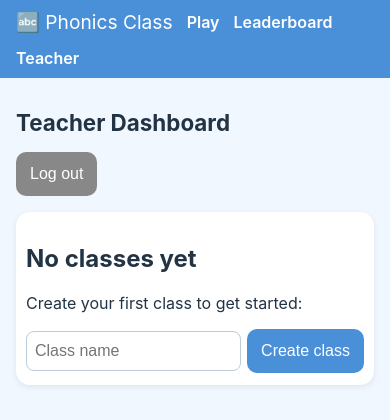
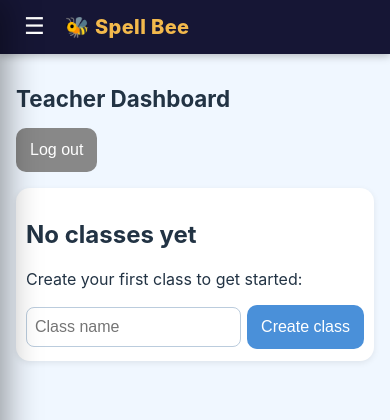
Before and after one commit to vgk4rwrzrg-ui/Phonic-class, a Django app: page /teacher/ in a window 390 px wide. Shown: the top 420 px of the page. Run offline with Django 5.2, Linux system fonts and the light colour scheme; the visitor is signed in with stand-in values (Sample User, id 1); data that the repository does not hold is empty; parts of the project's set-up code (start-up, migrations or seed data) failed here and were passed over.

Commit message:
Nav: replace flat header with Spell Bee title + hamburger slide-out drawer site-wide

```diff
--- a/game/templates/game/base.html
+++ b/game/templates/game/base.html
@@ -3,15 +3,133 @@
 <head>
 <meta charset="utf-8">
 <meta name="viewport" content="{% block viewport %}width=device-width, initial-scale=1{% endblock %}">
-<title>{% block title %}Phonics Class{% endblock %}</title>
+<title>{% block title %}Spell Bee{% endblock %}</title>
 <style>
   * { box-sizing: border-box; }
   body { font-family: -apple-system, "Segoe UI", sans-serif; margin: 0;
          background: #f0f7ff; color: #234; }
-  header { background: #4a90d9; color: #fff; padding: 10px 16px;
-           display: flex; align-items: center; gap: 14px; flex-wrap: wrap; }
-  header a { color: #fff; text-decoration: none; font-weight: 600; }
-  header .brand { font-size: 1.2em; }
+
+  /* ── Top nav bar ── */
+  .sb-header {
+    background: oklch(22% 0.06 280);
+    color: #fff;
+    display: flex;
+    align-items: center;
+    gap: 12px;
+    padding: 0 16px;
+    height: 54px;
+    position: sticky;
+    top: 0;
+    z-index: 100;
+    box-shadow: 0 2px 8px rgba(0,0,0,.25);
+  }
+  .sb-hamburger {
+    background: none;
+    border: none;
+    color: #fff;
+    font-size: 1.45rem;
+    cursor: pointer;
+    padding: 6px 8px;
+    border-radius: 8px;
+    line-height: 1;
+    flex-shrink: 0;
+    transition: background .15s;
+  }
+  .sb-hamburger:hover { background: rgba(255,255,255,.12); }
+  .sb-hamburger:focus-visible { outline: 2px solid oklch(72% 0.15 80); outline-offset: 2px; }
+  .sb-brand {
+    font-size: 1.25rem;
+    font-weight: 800;
+    letter-spacing: .02em;
+    color: oklch(82% 0.14 80);
+    text-decoration: none;
+    flex: 1;
+  }
+
+  /* ── Drawer overlay ── */
+  .sb-overlay {
+    display: none;
+    position: fixed;
+    inset: 0;
+    z-index: 198;
+    background: rgba(0,0,0,.45);
+    backdrop-filter: blur(2px);
+  }
+  .sb-overlay.open { display: block; }
+
+  /* ── Slide-out drawer ── */
+  .sb-drawer {
+    position: fixed;
+    top: 0; left: 0;
+    height: 100%;
+    width: 270px;
+    background: oklch(20% 0.07 280);
+    color: #fff;
+    transform: translateX(-100%);
+    transition: transform .28s cubic-bezier(.4,0,.2,1);
+    z-index: 199;
+    display: flex;
+    flex-direction: column;
+    box-shadow: 6px 0 32px rgba(0,0,0,.4);
+  }
+  .sb-drawer.open { transform: translateX(0); }
+
+  .sb-drawer-head {
+    display: flex;
+    align-items: center;
+    justify-content: space-between;
+    padding: 14px 18px 12px;
+    border-bottom: 1px solid rgba(255,255,255,.1);
+  }
+  .sb-drawer-title {
+    font-size: 1.15rem;
+    font-weight: 800;
+    color: oklch(82% 0.14 80);
+    letter-spacing: .03em;
+  }
+  .sb-close {
+    background: none;
+    border: none;
+    color: rgba(255,255,255,.7);
+    font-size: 1.4rem;
+    cursor: pointer;
+    padding: 4px 8px;
+    border-radius: 8px;
+    line-height: 1;
+    transition: color .15s, background .15s;
+  }
+  .sb-close:hover { color: #fff; background: rgba(255,255,255,.1); }
+  .sb-close:focus-visible { outline: 2px solid oklch(72% 0.15 80); outline-offset: 2px; }
+
+  .sb-nav {
+    flex: 1;
+    padding: 10px 10px;
+    display: flex;
+    flex-direction: column;
+    gap: 2px;
+    overflow-y: auto;
+  }
+  .sb-nav a {
+    display: flex;
+    align-items: center;
+    gap: 12px;
+    color: rgba(255,255,255,.85);
+    text-decoration: none;
+    font-size: 1rem;
+    font-weight: 600;
+    padding: 11px 14px;
+    border-radius: 10px;
+    transition: background .15s, color .15s;
+  }
+  .sb-nav a:hover { background: rgba(255,255,255,.1); color: #fff; }
+  .sb-nav a:focus-visible { outline: 2px solid oklch(72% 0.15 80); outline-offset: 2px; }
+  .sb-nav a .nav-icon { font-size: 1.2rem; width: 24px; text-align: center; flex-shrink: 0; }
+  .sb-nav .nav-divider {
+    height: 1px;
+    background: rgba(255,255,255,.08);
+    margin: 6px 4px;
+  }
+
   main { max-width: 760px; margin: 0 auto; padding: 16px; }
   .card { background: #fff; border-radius: 14px; padding: 16px;
           box-shadow: 0 2px 6px rgba(0,0,0,.08); margin-bottom: 16px; }
@@ -27,15 +145,89 @@
 {% block extra_head %}{% endblock %}
 </head>
 <body>
+
 {% block header %}
-<header>
-  <span class="brand">&#128292; Phonics Class</span>
-  <a href="{% url 'kids_root' %}">Play</a>
-  <a href="{% url 'leaderboard' %}">Leaderboard</a>
-  {% if user.is_authenticated %}<a href="{% url 'dashboard' %}">Teacher</a>{% endif %}
+<!-- Overlay -->
+<div class="sb-overlay" id="sbOverlay" aria-hidden="true"></div>
+
+<!-- Slide-out drawer -->
+<nav class="sb-drawer" id="sbDrawer" aria-label="Site navigation" aria-hidden="true">
+  <div class="sb-drawer-head">
+    <span class="sb-drawer-title">🐝 Spell Bee</span>
+    <button class="sb-close" id="sbClose" aria-label="Close menu">&times;</button>
+  </div>
+  <div class="sb-nav" role="list">
+    <a href="{% url 'kids_root' %}" role="listitem">
+      <span class="nav-icon">🏠</span> Home
+    </a>
+    <a href="{% url 'picker' %}" role="listitem">
+      <span class="nav-icon">🎮</span> Play
+    </a>
+    <a href="{% url 'leaderboard' %}" role="listitem">
+      <span class="nav-icon">🏆</span> Leaderboard
+    </a>
+    <a href="{% url 'pet_area' %}" role="listitem">
+      <span class="nav-icon">🥚</span> My Pets
+    </a>
+    <div class="nav-divider"></div>
+    {% if user.is_authenticated %}
+    <a href="{% url 'dashboard' %}" role="listitem">
+      <span class="nav-icon">📋</span> Teacher Dashboard
+    </a>
+    <a href="{% url 'logout' %}" role="listitem">
+      <span class="nav-icon">🚪</span> Log out
+    </a>
+    {% else %}
+    <a href="{% url 'login' %}" role="listitem">
+      <span class="nav-icon">🔑</span> Teacher Login
+    </a>
+    {% endif %}
+  </div>
+</nav>
+
+<!-- Sticky header bar -->
+<header class="sb-header">
+  <button class="sb-hamburger" id="sbMenuBtn" aria-label="Open menu"
+          aria-controls="sbDrawer" aria-expanded="false">&#9776;</button>
+  <a href="{% url 'kids_root' %}" class="sb-brand">🐝 Spell Bee</a>
+  {% block header_extra %}{% endblock %}
 </header>
 {% endblock %}
+
 <main>{% block content %}{% endblock %}</main>
+
 {% block extra_script %}{% endblock %}
+
+<script>
+(function () {
+  var btn     = document.getElementById('sbMenuBtn');
+  var drawer  = document.getElementById('sbDrawer');
+  var overlay = document.getElementById('sbOverlay');
+  var close   = document.getElementById('sbClose');
+  if (!btn || !drawer) return;
+
+  function openDrawer() {
+    drawer.classList.add('open');
+    overlay.classList.add('open');
+    drawer.setAttribute('aria-hidden', 'false');
+    btn.setAttribute('aria-expanded', 'true');
+    close.focus();
+  }
+  function closeDrawer() {
+    drawer.classList.remove('open');
+    overlay.classList.remove('open');
+    drawer.setAttribute('aria-hidden', 'true');
+    btn.setAttribute('aria-expanded', 'false');
+    btn.focus();
+  }
+
+  btn.addEventListener('click', openDrawer);
+  close.addEventListener('click', closeDrawer);
+  overlay.addEventListener('click', closeDrawer);
+  document.addEventListener('keydown', function (e) {
+    if (e.key === 'Escape' && drawer.classList.contains('open')) closeDrawer();
+  });
+})();
+</script>
 </body>
 </html>
--- a/game/templates/game/pets.html
+++ b/game/templates/game/pets.html
@@ -1,6 +1,5 @@
 {% extends "game/base.html" %}
 {% block title %}Spell Bee &ndash; My Pets{% endblock %}
-{% block header %}{% endblock %}
 {% block extra_head %}<style>html, body { touch-action: pan-x pan-y; }</style>{% endblock %}
 {% block content %}
 <style>
```
